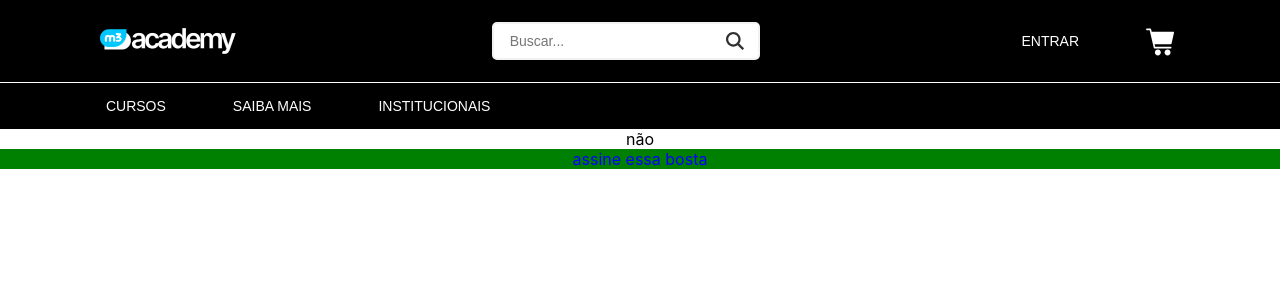
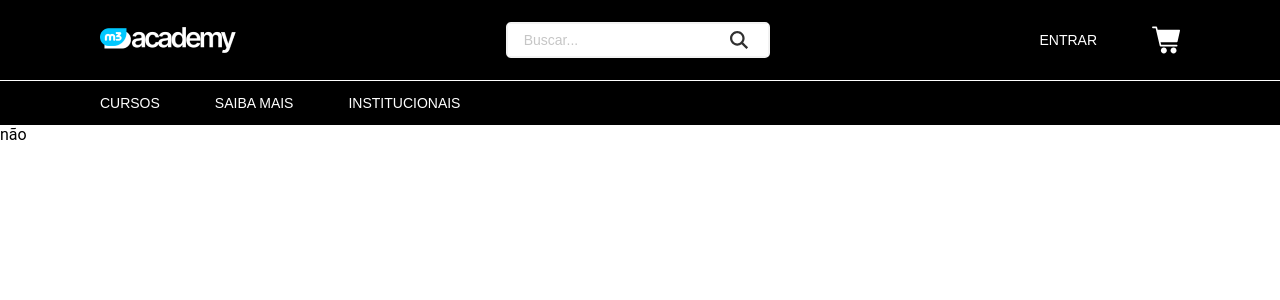
Before and after one commit to Marcello08m/-desafio-react-e-typescript-marcello-martins, a React (Create React App) app: page /institucional in a window 1280 px wide. Shown: the top 300 px of the page. Built offline with nearby package versions, Linux system fonts and the light colour scheme.

Commit message:
fix(header): fix input scss

```diff
--- a/src/App.css
+++ b/src/App.css
@@ -1,38 +1,5 @@
-.App {
-  text-align: center;
+* {
+  margin: 0;
+  padding: 0;
+  box-sizing: border-box;
 }
-
-.App-logo {
-  height: 40vmin;
-  pointer-events: none;
-}
-
-@media (prefers-reduced-motion: no-preference) {
-  .App-logo {
-    animation: App-logo-spin infinite 20s linear;
-  }
-}
-
-.App-header {
-  background-color: #282c34;
-  min-height: 100vh;
-  display: flex;
-  flex-direction: column;
-  align-items: center;
-  justify-content: center;
-  font-size: calc(10px + 2vmin);
-  color: white;
-}
-
-.App-link {
-  color: #61dafb;
-}
-
-@keyframes App-logo-spin {
-  from {
-    transform: rotate(0deg);
-  }
-  to {
-    transform: rotate(360deg);
-  }
-}
--- a/src/App.tsx
+++ b/src/App.tsx
@@ -2,7 +2,6 @@
 import "./App.css";
 import { createBrowserRouter, RouterProvider } from "react-router-dom";
 import Header from "./components/Header";
-import Footer from "./components/Footer";
 import Home from "./pages/Home";
 import Institutional from "./pages/Institutional";
 
@@ -22,7 +21,6 @@
     <div className="App">
       <Header />
       <RouterProvider router={router} />
-      <Footer />
     </div>
   );
 }
--- a/src/components/Footer/index.tsx
+++ /dev/null
@@ -1,11 +0,0 @@
-import styles from "./styles.module.scss";
-
-export default function Footer() {
-  return (
-    <>
-      <footer className={styles.footer}>
-        <div className={styles.jorgin}>assine essa bosta</div>
-      </footer>
-    </>
-  );
-}
--- a/src/components/Footer/styles.module.scss
+++ /dev/null
@@ -1,6 +0,0 @@
-.footer {
-  background: green;
-}
-.jorgin {
-  color: blue;
-}
--- a/src/components/Header/styles.module.scss
+++ b/src/components/Header/styles.module.scss
@@ -24,14 +24,20 @@
         font-size: 14px;
         height: 32px;
         border: 0;
-        width: 77.27%;
+        width: 100%;
+        padding: 8px 44px 8px 16px;
+
+        &::placeholder {
+          color: #c6c6c6;
+        }
       }
 
       img {
         cursor: pointer;
         display: flex;
         // width: 1.41vw;
-        position: relative;
+        position: absolute;
+        right: 20px;
       }
     }
 
--- a/src/index.css
+++ b/src/index.css
@@ -1,13 +1,11 @@
 body {
   margin: 0;
-  font-family: -apple-system, BlinkMacSystemFont, 'Segoe UI', 'Roboto', 'Oxygen',
-    'Ubuntu', 'Cantarell', 'Fira Sans', 'Droid Sans', 'Helvetica Neue',
-    sans-serif;
+  font-family: "Roboto", sans-serif;
   -webkit-font-smoothing: antialiased;
   -moz-osx-font-smoothing: grayscale;
 }
 
 code {
-  font-family: source-code-pro, Menlo, Monaco, Consolas, 'Courier New',
+  font-family: source-code-pro, Menlo, Monaco, Consolas, "Courier New",
     monospace;
 }
```
